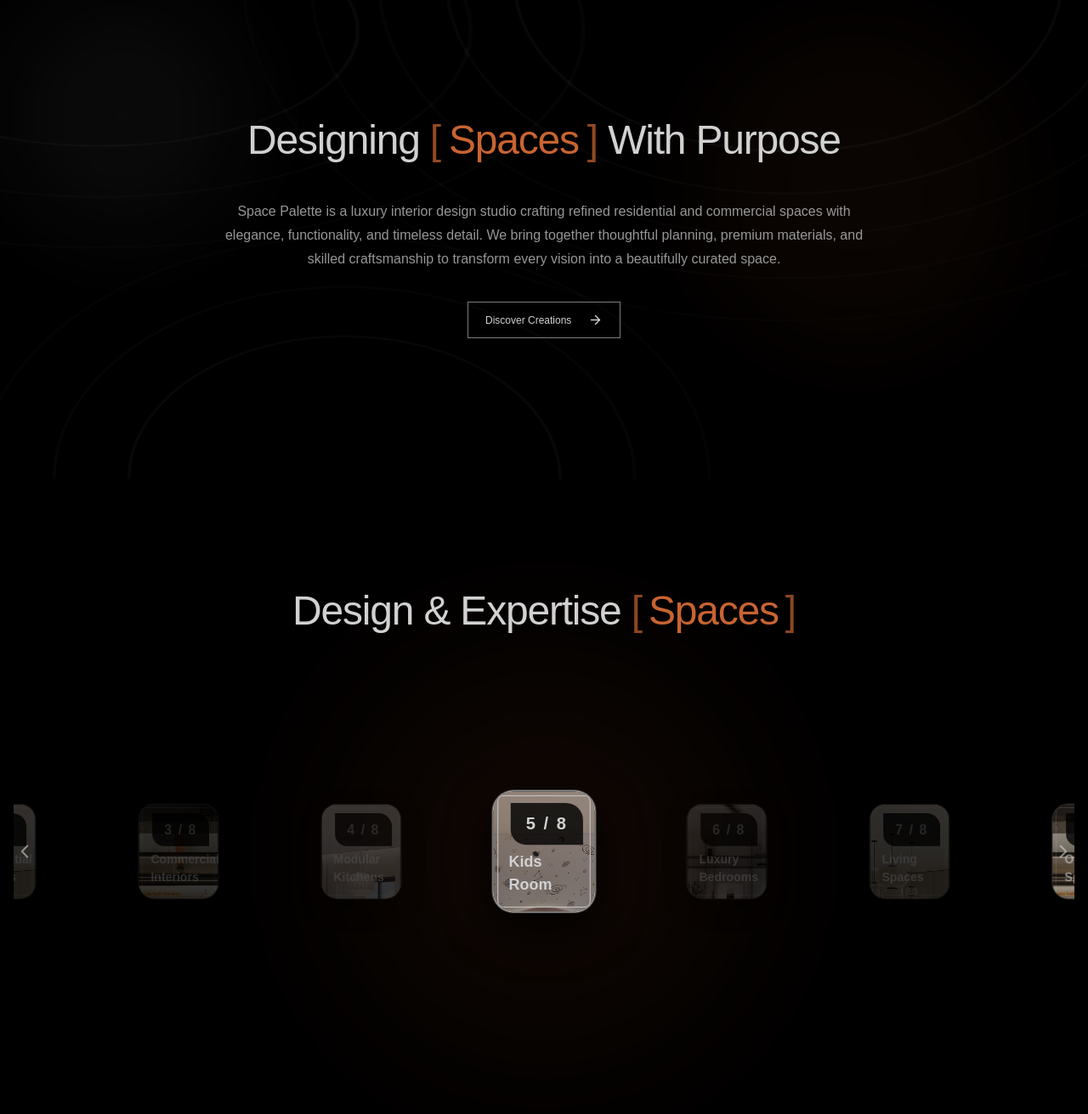
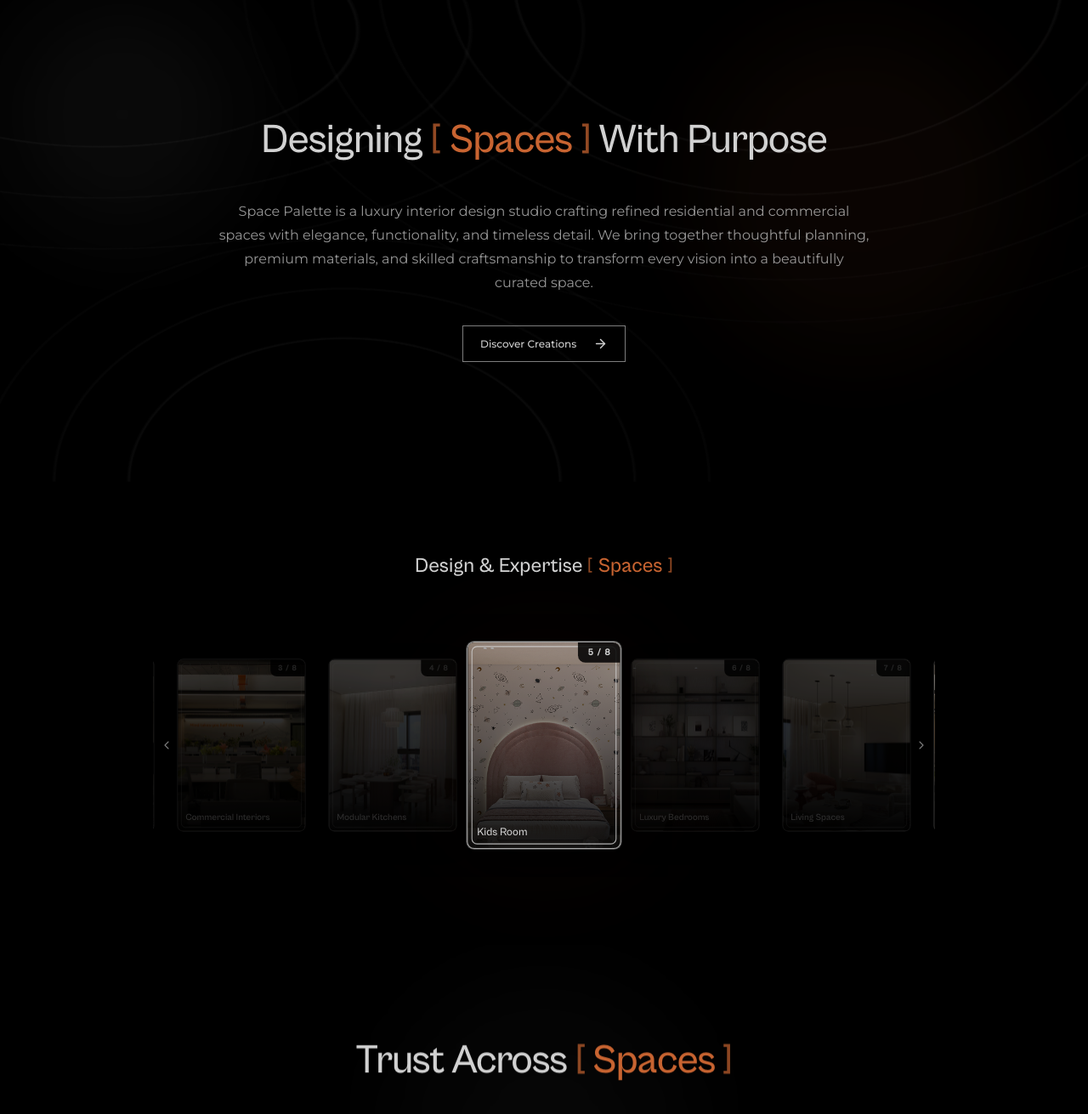
Before and after one commit to ayatiworkstechnologies/space_palete, a Next.js app: page / in a window 1280 px wide. Shown: the part 1467-2778 px from the top of the page at 85% size. Built offline with nearby package versions, Linux system fonts and the light colour scheme.

Commit message:
added home page 4

```diff
--- a/app/globals.css
+++ b/app/globals.css
@@ -8,8 +8,9 @@
 @theme inline {
   --color-background: var(--background);
   --color-foreground: var(--foreground);
-  --font-sans: var(--font-geist-sans);
-  --font-mono: var(--font-geist-mono);
+  --font-sans: var(--font-primary);
+  --font-cabinet: var(--font-primary);
+  --font-montserrat: var(--font-secondary);
 }
 
 @media (prefers-color-scheme: dark) {
@@ -22,7 +23,26 @@
 body {
   background: var(--background);
   color: var(--foreground);
-  font-family: Arial, Helvetica, sans-serif;
+  font-family: var(--font-primary), Arial, Helvetica, sans-serif;
+}
+
+p,
+input,
+textarea,
+button,
+a,
+.font-secondary {
+  font-family: var(--font-secondary), Arial, Helvetica, sans-serif;
+}
+
+h1,
+h2,
+h3,
+h4,
+h5,
+h6,
+.font-primary {
+  font-family: var(--font-primary), Arial, Helvetica, sans-serif;
 }
 
 /* Animated header */
@@ -470,9 +490,17 @@ body {
    Pure React Expertise Carousel
 ================================ */
 
+.expertise-carousel {
+  --expertise-step: clamp(108px, 26vw, 178px);
+  --expertise-active-scale: 1.08;
+  --expertise-side-scale: 0.9;
+  height: clamp(190px, 38vw, 310px);
+  max-width: min(100%, 920px);
+}
+
 .expertise-card-pure {
-  width: 108px;
-  height: 128px;
+  width: clamp(112px, 22vw, 168px);
+  height: clamp(152px, 30vw, 226px);
   min-height: 0;
   box-shadow: 0 12px 32px rgba(0, 0, 0, 0.72);
 }
@@ -520,8 +548,10 @@ body {
 
 /* Tablet */
 @media (max-width: 1024px) {
-  .expertise-card-pure {
-    width: 108px;
+  .expertise-carousel {
+    --expertise-step: clamp(102px, 24vw, 148px);
+    --expertise-active-scale: 1.06;
+    --expertise-side-scale: 0.88;
   }
 }
 
@@ -532,17 +562,42 @@ body {
     padding-right: 10px;
   }
 
-  .expertise-card-pure {
-    width: 104px;
-    height: 126px;
-    min-height: 0;
+  .expertise-carousel {
+    --expertise-step: clamp(86px, 28vw, 124px);
+    --expertise-active-scale: 1.06;
+    --expertise-side-scale: 0.78;
+    height: 210px;
   }
 }
 
 @media (max-width: 640px) {
+  .expertise-carousel {
+    --expertise-step: clamp(74px, 29vw, 102px);
+    --expertise-active-scale: 1.05;
+    --expertise-side-scale: 0.7;
+    height: 180px;
+  }
+
   .expertise-card-pure {
-    width: 92px;
-    height: 116px;
+    width: clamp(98px, 36vw, 118px);
+    height: 148px;
+  }
+}
+
+@media (max-width: 420px) {
+  .expertise-carousel {
+    --expertise-step: 74px;
+    --expertise-side-scale: 0.62;
+    height: 165px;
+  }
+
+  .expertise-card-pure {
+    width: 102px;
+    height: 138px;
+  }
+
+  .expertise-card-pure h3 {
+    font-size: 8px;
   }
 }
 
--- a/app/layout.js
+++ b/app/layout.js
@@ -1,16 +1,20 @@
-import { Geist, Geist_Mono } from "next/font/google";
+import { Montserrat } from "next/font/google";
+import localFont from "next/font/local";
 import "./globals.css";
 import Header from "@/components/layouts/Header";
 import Footer from "@/components/layouts/Footer";
 
-const geistSans = Geist({
-  variable: "--font-geist-sans",
-  subsets: ["latin"],
+const cabinetGrotesk = localFont({
+  src: "../public/fonts/CabinetGrotesk-Medium.otf",
+  variable: "--font-primary",
+  weight: "500",
+  display: "swap",
 });
 
-const geistMono = Geist_Mono({
-  variable: "--font-geist-mono",
+const montserrat = Montserrat({
+  variable: "--font-secondary",
   subsets: ["latin"],
+  display: "swap",
 });
 
 export const metadata = {
@@ -22,7 +26,7 @@ export default function RootLayout({ children }) {
   return (
     <html
       lang="en"
-      className={`${geistSans.variable} ${geistMono.variable} h-full antialiased`}
+      className={`${cabinetGrotesk.variable} ${montserrat.variable} h-full antialiased`}
     >
       <body className="min-h-full flex flex-col">
         <Header />
--- a/components/home/ExpertiseSection.jsx
+++ b/components/home/ExpertiseSection.jsx
@@ -77,16 +77,15 @@ export default function ExpertiseSection() {
   };
 
   return (
-    <section className="relative overflow-hidden bg-black px-4 py-24 text-white md:py-32">
-      {/* Background Glow */}
-      <div className="pointer-events-none absolute left-1/2 top-[58%] h-[430px] w-[430px] -translate-x-1/2 -translate-y-1/2 rounded-full bg-[#f47a3c]/10 blur-[130px]" />
+    <section className="expertise-section relative overflow-hidden bg-black px-3 py-16 text-white md:py-20">
+      <div className="pointer-events-none absolute left-1/2 top-[58%] h-56 w-56 -translate-x-1/2 -translate-y-1/2 rounded-full bg-[#f47a3c]/8 blur-[100px]" />
 
-      <div className="relative z-10 mx-auto max-w-7xl">
+      <div className="relative z-10 mx-auto max-w-5xl">
         {/* Title */}
-        <div className="mb-16 text-center">
-          <h2 className="text-3xl font-medium tracking-tight text-white md:text-5xl">
+        <div className="mb-8 text-center md:mb-10">
+          <h2 className="text-xl font-normal tracking-normal text-white md:text-2xl">
             Design &amp; Expertise{" "}
-            <span className="inline-flex items-center gap-2 text-[#f47a3c]">
+            <span className="inline-flex items-center gap-1.5 text-[#f47a3c]">
               <span className="text-[#f47a3c]/70">[</span>
               Spaces
               <span className="text-[#f47a3c]/70">]</span>
@@ -95,23 +94,25 @@ export default function ExpertiseSection() {
         </div>
 
         {/* Carousel Area */}
-        <div className="relative mx-auto h-[360px] max-w-7xl overflow-hidden md:h-[390px]">
+        <div className="expertise-carousel relative mx-auto overflow-hidden">
           {/* Left Arrow */}
           <button
             onClick={prevSlide}
             aria-label="Previous slide"
-            className="absolute left-0 top-1/2 z-30 -translate-y-1/2 text-white/60 transition hover:text-[#f47a3c]"
+            suppressHydrationWarning
+            className="absolute left-0 top-1/2 z-30 -translate-y-1/2 text-white/60 transition hover:text-[#f47a3c] md:left-2"
           >
-            <ChevronLeft size={26} />
+            <ChevronLeft size={16} strokeWidth={1.7} />
           </button>
 
           {/* Right Arrow */}
           <button
             onClick={nextSlide}
             aria-label="Next slide"
-            className="absolute right-0 top-1/2 z-30 -translate-y-1/2 text-white/60 transition hover:text-[#f47a3c]"
+            suppressHydrationWarning
+            className="absolute right-0 top-1/2 z-30 -translate-y-1/2 text-white/60 transition hover:text-[#f47a3c] md:right-2"
           >
-            <ChevronRight size={26} />
+            <ChevronRight size={16} strokeWidth={1.7} />
           </button>
 
           {/* Cards */}
@@ -126,21 +127,21 @@ export default function ExpertiseSection() {
                 <article
                   key={item.id}
                   onClick={() => setActiveIndex(index)}
-                  className={`expertise-card-pure absolute cursor-pointer overflow-hidden rounded-[22px] border bg-[#090909] transition-all duration-700 ease-out ${
+                  className={`expertise-card-pure absolute cursor-pointer overflow-hidden rounded-lg border bg-[#090909] transition-all duration-700 ease-out ${
                     isActive
                       ? "z-20 border-white/80 opacity-100"
                       : "z-10 border-white/25 opacity-35"
                   } ${!isVisible ? "pointer-events-none opacity-0" : ""}`}
                   style={{
                     transform: `
-                      translateX(${position * 215}px)
-                      scale(${isActive ? 1.12 : 0.88})
+                      translateX(calc(${position} * var(--expertise-step)))
+                      scale(${isActive ? "var(--expertise-active-scale)" : "var(--expertise-side-scale)"})
                     `,
                   }}
                 >
                   {/* Number */}
                   <div
-                    className={`absolute right-3 top-3 z-20 rounded-bl-2xl rounded-tr-[18px] bg-black/80 px-4 py-2 text-lg font-bold tracking-widest ${
+                    className={`absolute right-0 top-0 z-20 rounded-bl-lg rounded-tr-lg bg-black/85 px-2.5 py-1.5 text-[10px] font-semibold leading-none tracking-widest ${
                       isActive ? "text-white" : "text-white/45"
                     }`}
                   >
@@ -148,20 +149,20 @@ export default function ExpertiseSection() {
                   </div>
 
                   {/* Image */}
-                  <div className="relative h-[285px] w-full overflow-hidden rounded-[18px] md:h-[305px]">
+                  <div className="relative h-full w-full overflow-hidden rounded-md">
                     <img
                       src={item.image}
                       alt={item.title}
-                      className="h-full w-full object-cover transition duration-700 hover:scale-110"
+                      className="h-full w-full object-cover transition duration-700 hover:scale-105"
                     />
 
-                    <div className="absolute inset-0 bg-gradient-to-t from-black/90 via-black/35 to-black/10" />
+                    <div className="absolute inset-0 bg-gradient-to-t from-black/95 via-black/45 to-black/10" />
                   </div>
 
                   {/* Title */}
-                  <div className="absolute bottom-0 left-0 z-20 w-full p-4">
+                  <div className="absolute bottom-0 left-0 z-20 w-full px-2.5 pb-2.5">
                     <h3
-                      className={`text-sm font-semibold md:text-base ${
+                      className={`text-[10px] font-normal leading-tight md:text-xs ${
                         isActive ? "text-white" : "text-white/60"
                       }`}
                     >
```
Also changed, not shown: public/fonts/CabinetGrotesk-Medium.otf (added).
